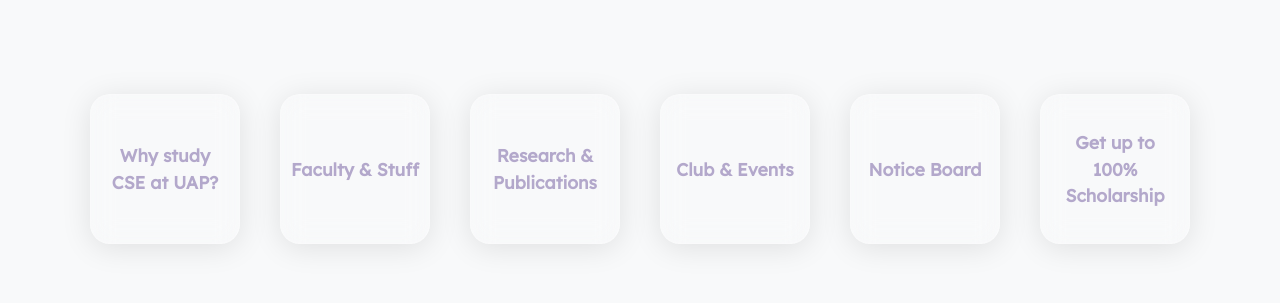
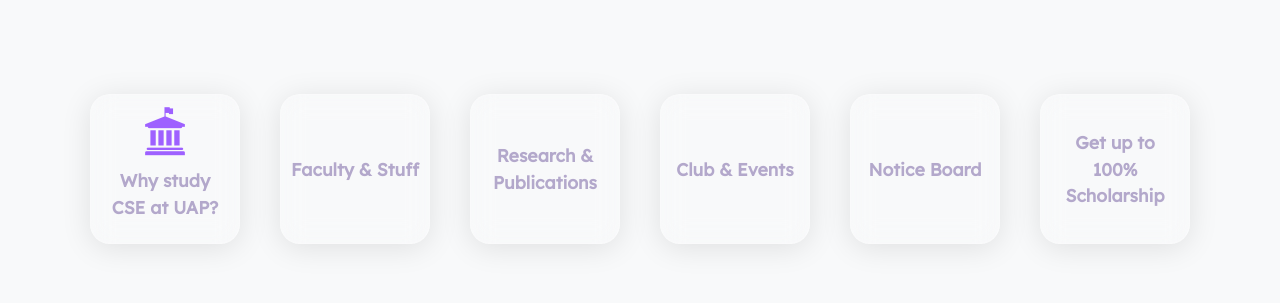
Before and after one commit to dee4git/uap_cse, a Django app: page / in a window 1280 px wide. Shown: the part 407-710 px from the top of the page. Run offline with Django 4.2, Linux system fonts and the light colour scheme.

Commit message:
v 0.0.8 - icons are added except notice board

```diff
--- a/templates/home.html
+++ b/templates/home.html
@@ -3,6 +3,7 @@
 
 {% block head %}
     {{ block.super }}
+    <link rel="stylesheet" href="{% static 'css/icofont.css' %}">
     <link rel="stylesheet" href="{% static 'css/homepage.css' %}">
 
 {% endblock %}
@@ -16,7 +17,9 @@
     <div class="container py-5">
   <div class="row justify-content-center g-4">
     <div class="col-6 col-sm-4 col-md-3 col-lg-2 d-flex justify-content-center">
-      <div class="glass-card"><span class="glass-text">Why study CSE at UAP?</span></div>
+      <div class="glass-card">
+          <i class="icofont icofont-university"></i>
+          <span class="glass-text">Why study CSE at UAP?</span></div>
     </div>
     <div class="col-6 col-sm-4 col-md-3 col-lg-2 d-flex justify-content-center">
       <div class="glass-card"><span class="glass-text">Faculty & Stuff</span></div>
```
